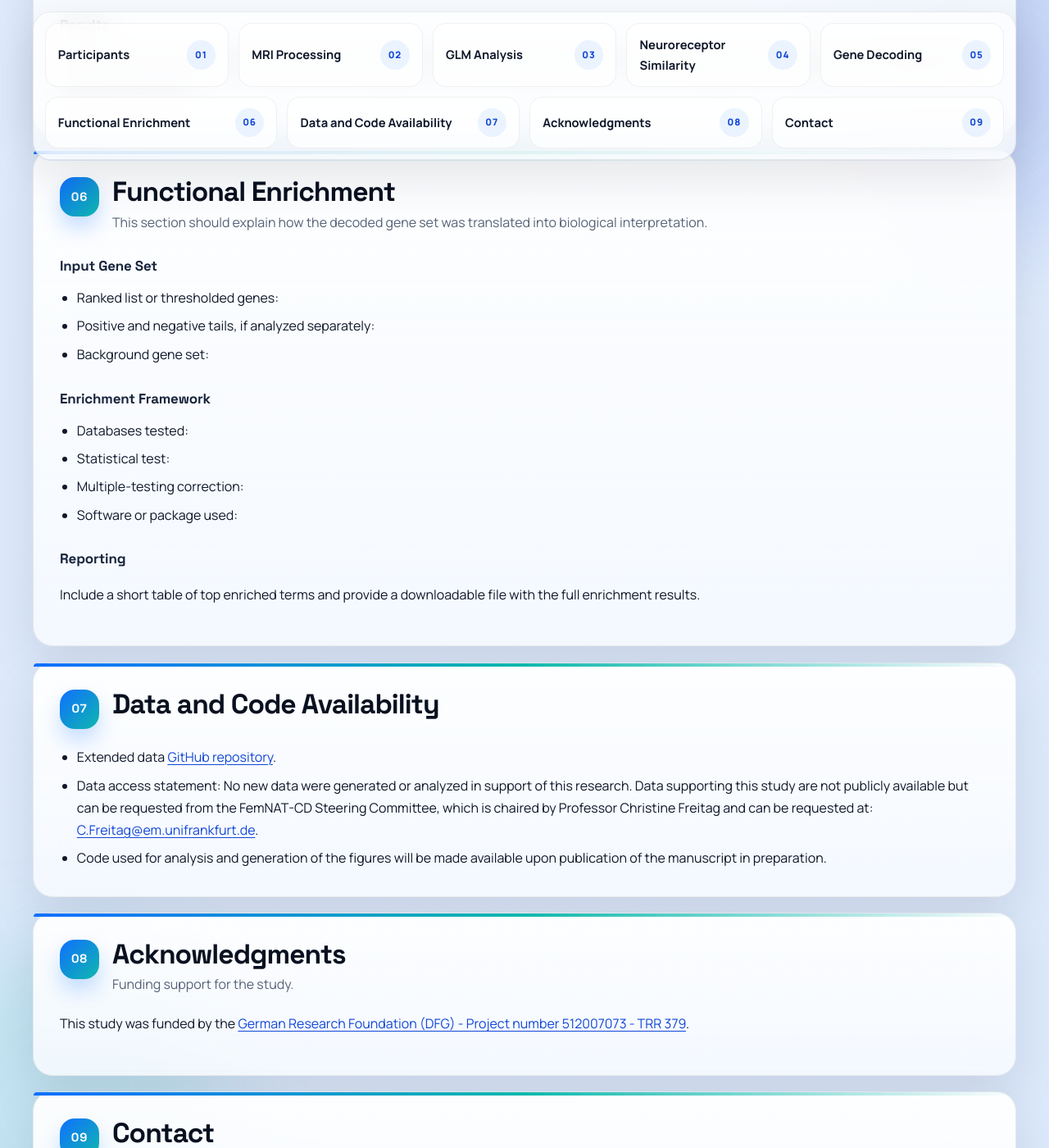
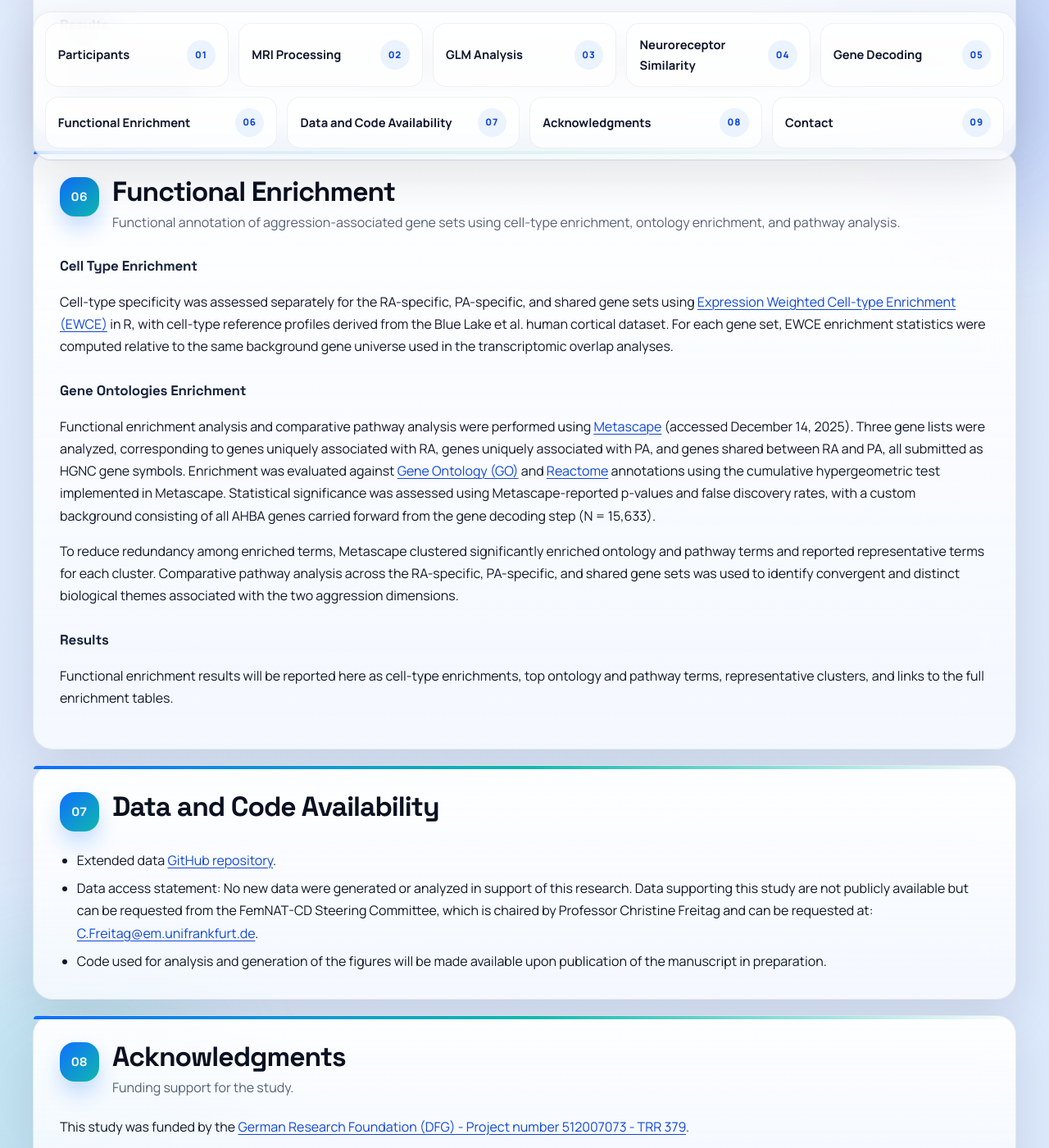
Before and after one commit to alegiac95/Aggression_ohbm26_supplementary, a Jekyll site: the page built from index.md, in a window 1280 px wide and 1400 px high, scrolled down 9521 px. Shown: the whole window at 82% size. Built offline with Jekyll 4.4.1, drawn with Linux system fonts in a browser that asks for light colours.

Commit message:
Refine functional enrichment section

```diff
--- a/index.md
+++ b/index.md
@@ -269,26 +269,23 @@ Gene decoding results will be reported here as ranked gene associations, overlap
     <span class="section-card__index">06</span>
     <div>
       <h2>Functional Enrichment</h2>
-      <p class="section-card__intro">This section should explain how the decoded gene set was translated into biological interpretation.</p>
+      <p class="section-card__intro">Functional annotation of aggression-associated gene sets using cell-type enrichment, ontology enrichment, and pathway analysis.</p>
     </div>
   </div>
 
-### Input Gene Set
+### Cell Type Enrichment
 
-- Ranked list or thresholded genes:
-- Positive and negative tails, if analyzed separately:
-- Background gene set:
+Cell-type specificity was assessed separately for the RA-specific, PA-specific, and shared gene sets using [Expression Weighted Cell-type Enrichment (EWCE)](https://nathanskene.github.io/EWCE/) in R, with cell-type reference profiles derived from the Blue Lake et al. human cortical dataset. For each gene set, EWCE enrichment statistics were computed relative to the same background gene universe used in the transcriptomic overlap analyses.
 
-### Enrichment Framework
+### Gene Ontologies Enrichment
 
-- Databases tested:
-- Statistical test:
-- Multiple-testing correction:
-- Software or package used:
+Functional enrichment analysis and comparative pathway analysis were performed using [Metascape](https://metascape.org/) (accessed December 14, 2025). Three gene lists were analyzed, corresponding to genes uniquely associated with RA, genes uniquely associated with PA, and genes shared between RA and PA, all submitted as HGNC gene symbols. Enrichment was evaluated against [Gene Ontology (GO)](https://geneontology.org/) and [Reactome](https://reactome.org/) annotations using the cumulative hypergeometric test implemented in Metascape. Statistical significance was assessed using Metascape-reported p-values and false discovery rates, with a custom background consisting of all AHBA genes carried forward from the gene decoding step (N = 15,633).
 
-### Reporting
+To reduce redundancy among enriched terms, Metascape clustered significantly enriched ontology and pathway terms and reported representative terms for each cluster. Comparative pathway analysis across the RA-specific, PA-specific, and shared gene sets was used to identify convergent and distinct biological themes associated with the two aggression dimensions.
 
-Include a short table of top enriched terms and provide a downloadable file with the full enrichment results.
+### Results
+
+Functional enrichment results will be reported here as cell-type enrichments, top ontology and pathway terms, representative clusters, and links to the full enrichment tables.
 </section>
 
 <section class="section-card" id="data-and-code-availability" markdown="1">
```
